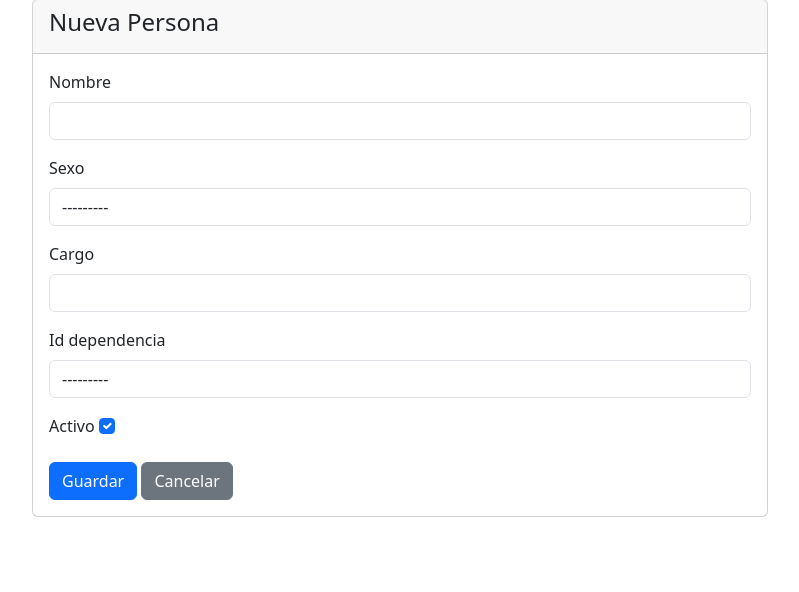
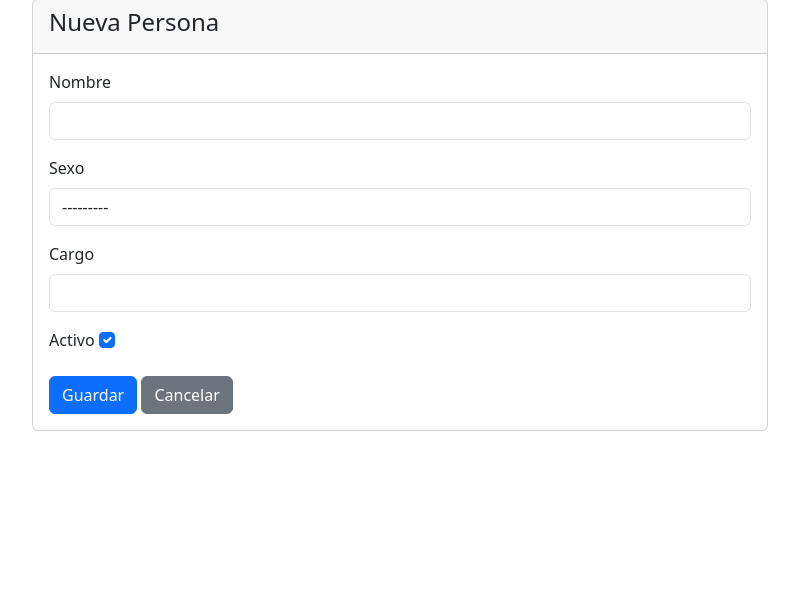
Before and after one commit to ridelyEX/UnidadGenero, a Django app: page /personas/nueva/ in a window 1280 px wide. Shown: the part 81-673 px from the top of the page, without its empty margins (240-1039 px from the left). Run offline with Django 4.2, Linux system fonts and the light colour scheme; a user stored in the database is signed in; data that the repository does not hold is empty.

Commit message:
añadida plantilla 404, campo id_dependencia eliminado

```diff
--- a/gestion/models.py
+++ b/gestion/models.py
@@ -1,6 +1,5 @@
 from django.db import models
 from django.conf import settings
-from organizaciones.models import Dependencia
 
 class Actividad(models.Model):
     id_actividad = models.AutoField(primary_key=True)
@@ -44,7 +43,6 @@ class Capacitacion(models.Model):
     fecha = models.DateField()
     modalidad = models.CharField(max_length=50) # Presencial, Virtual, Hibrida
     certificacion = models.BooleanField(default=False)
-    id_dependencia = models.ForeignKey(Dependencia, on_delete=models.CASCADE)
 
     def __str__(self):
         return self.nombre
--- a/gestion/views.py
+++ b/gestion/views.py
@@ -65,6 +65,8 @@ class DocumentoDeleteView(LoginRequiredMixin, DeleteView):
         messages.success(self.request, 'Documento eliminado correctamente.')
         return super().delete(request, *args, **kwargs)
 
+
+
 # --- Bitacora Views ---
 class BitacoraListView(LoginRequiredMixin, ListView):
     model = Bitacora
@@ -83,7 +85,7 @@ class CapacitacionListView(LoginRequiredMixin, ListView):
 class CapacitacionCreateView(LoginRequiredMixin, CreateView):
     model = Capacitacion
     template_name = 'gestion/capacitacion_form.html'
-    fields = ['nombre', 'fecha', 'modalidad', 'certificacion', 'id_dependencia']
+    fields = ['nombre', 'fecha', 'modalidad', 'certificacion']
     success_url = reverse_lazy('capacitaciones_list')
 
     def form_valid(self, form):
@@ -93,7 +95,7 @@ class CapacitacionCreateView(LoginRequiredMixin, CreateView):
 class CapacitacionUpdateView(LoginRequiredMixin, UpdateView):
     model = Capacitacion
     template_name = 'gestion/capacitacion_form.html'
-    fields = ['nombre', 'fecha', 'modalidad', 'certificacion', 'id_dependencia']
+    fields = ['nombre', 'fecha', 'modalidad', 'certificacion']
     success_url = reverse_lazy('capacitaciones_list')
 
     def form_valid(self, form):
--- a/organizaciones/models.py
+++ b/organizaciones/models.py
@@ -1,11 +1,4 @@
 from django.db import models
-
-class Dependencia(models.Model):
-    id_dependencia = models.AutoField(primary_key=True)
-    nombre = models.CharField(max_length=150)
-
-    def __str__(self):
-        return self.nombre
 
 class Persona(models.Model):
     SEXO_CHOICES = [
@@ -18,7 +11,6 @@ class Persona(models.Model):
     nombre = models.CharField(max_length=150)
     sexo = models.CharField(max_length=1, choices=SEXO_CHOICES)
     cargo = models.CharField(max_length=100)
-    id_dependencia = models.ForeignKey(Dependencia, on_delete=models.CASCADE)
     activo = models.BooleanField(default=True)
 
     def __str__(self):
--- a/organizaciones/views.py
+++ b/organizaciones/views.py
@@ -12,7 +12,7 @@ class PersonaListView(LoginRequiredMixin, ListView):
 class PersonaCreateView(LoginRequiredMixin, CreateView):
     model = Persona
     template_name = 'organizacion/persona_form.html'
-    fields = ['nombre', 'sexo', 'cargo', 'id_dependencia', 'activo']
+    fields = ['nombre', 'sexo', 'cargo', 'activo']
     success_url = reverse_lazy('personas_list')
 
     def form_valid(self, form):
@@ -22,7 +22,7 @@ class PersonaCreateView(LoginRequiredMixin, CreateView):
 class PersonaUpdateView(LoginRequiredMixin, UpdateView):
     model = Persona
     template_name = 'organizacion/persona_form.html'
-    fields = ['nombre', 'sexo', 'cargo', 'id_dependencia', 'activo']
+    fields = ['nombre', 'sexo', 'cargo', 'activo']
     success_url = reverse_lazy('personas_list')
 
     def form_valid(self, form):
--- a/templates/gestion/capacitacion_list.html
+++ b/templates/gestion/capacitacion_list.html
@@ -16,7 +16,6 @@
                 <th>Nombre</th>
                 <th>Fecha</th>
                 <th>Modalidad</th>
-                <th>Dependencia</th>
                 <th>Certificación</th>
                 <th>Acciones</th>
             </tr>
@@ -27,7 +26,6 @@
                 <td>{{ cap.nombre }}</td>
                 <td>{{ cap.fecha }}</td>
                 <td>{{ cap.modalidad }}</td>
-                <td>{{ cap.id_dependencia }}</td>
                 <td>
                     {% if cap.certificacion %}
                     <i class="bi bi-check-circle-fill text-success"></i> Sí
--- a/templates/gestion/documento_list.html
+++ b/templates/gestion/documento_list.html
@@ -25,7 +25,7 @@
         <tbody>
             {% for documento in documentos %}
             <tr>
-                <td><a href="{{ documento.ruta_archivo.url }}" target="_blank">{{ documento.nombre_archivo }}</a></td>
+                <td><a href="{{ documento.ruta_archivo.url }}" target="_blank" download="{{ documento.ruta_archivo.url }}">{{ documento.nombre_archivo }}</a></td>
                 <td>{{ documento.tipo_documento }}</td>
                 <td>{{ documento.version }}</td>
                 <td>{{ documento.estado }}</td>
@@ -44,5 +44,6 @@
             {% endfor %}
         </tbody>
     </table>
+
 </div>
 {% endblock %}
--- a/templates/organizacion/persona_list.html
+++ b/templates/organizacion/persona_list.html
@@ -15,7 +15,6 @@
                 <th>Nombre</th>
                 <th>Sexo</th>
                 <th>Cargo</th>
-                <th>Dependencia</th>
                 <th>Estado</th>
                 <th>Acciones</th>
             </tr>
@@ -26,7 +25,6 @@
                 <td>{{ persona.nombre }}</td>
                 <td>{{ persona.get_sexo_display }}</td>
                 <td>{{ persona.cargo }}</td>
-                <td>{{ persona.id_dependencia }}</td>
                 <td>
                     {% if persona.activo %}
                     <span class="badge bg-success">Activo</span>
--- a/unidad_genero/urls.py
+++ b/unidad_genero/urls.py
@@ -14,9 +14,12 @@ Including another URLconf
     1. Import the include() function: from django.urls import include, path
     2. Add a URL to urlpatterns:  path('blog/', include('blog.urls'))
 """
+from django.conf import settings
+from django.conf.urls import handler404
+from django.conf.urls.static import static
 from django.contrib import admin
 from django.urls import path, include
-from .views import HomeView
+from .views import HomeView, Error404View
 
 urlpatterns = [
     path('admin/', admin.site.urls),
@@ -26,4 +29,7 @@ urlpatterns = [
     path('', include('gestion.urls')),
     path('', include('casos.urls')),
     path('', include('indicadores.urls')),
-]
+] + static(settings.MEDIA_URL, document_root=settings.MEDIA_ROOT)
+
+
+handler404 = 'unidad_genero.views.error_404_view'
--- a/usuarios/urls.py
+++ b/usuarios/urls.py
@@ -1,5 +1,7 @@
-from django.urls import path
+from django.urls import path, include
 from django.contrib.auth.views import LogoutView
+
+from unidad_genero.urls import handler404
 from .views import (
     CustomLoginView, UsuarioListView, UsuarioCreateView,
     UsuarioUpdateView, UsuarioDeleteView
```
Also changed, not shown: templates/404.html (added, +11 -0 lines), unidad_genero/settings.py (+11 -7 lines), unidad_genero/views.py (+10 -0 lines).
